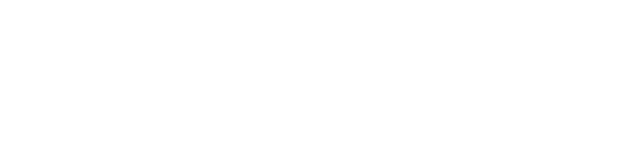
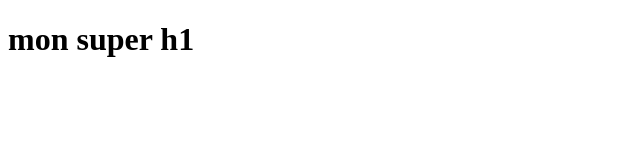
Before and after one commit to MPdev87/projet-test, a plain HTML site: page index.html in a window 1280 px wide. Shown: the whole page, without its empty margins (0-640 px from the left). Drawn offline with Linux system fonts and the light colour scheme.

Commit message:
ajout h1

```diff
--- a/index.html
+++ b/index.html
@@ -6,6 +6,6 @@
     <title>test git</title>
 </head>
 <body>
-
+        <h1>mon super h1</h1>
 </body>
 </html>
```
